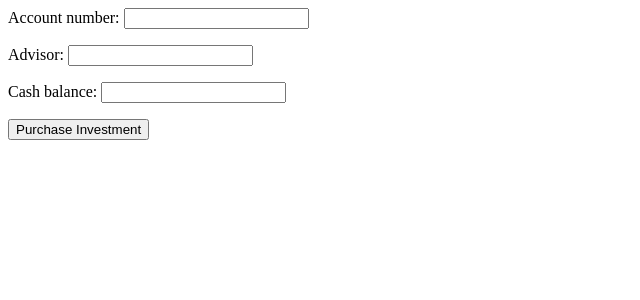
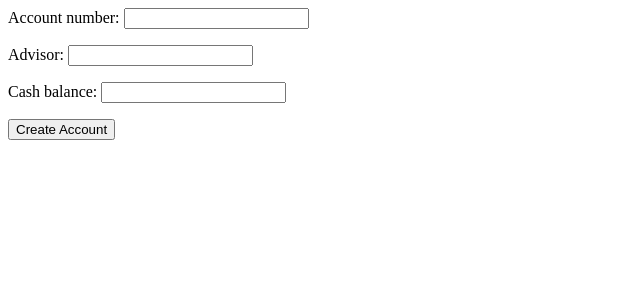
Before and after one commit to wayfarer1549/ecu-seng-6245-investment-tracker, a Django app: page /investments/account/new in a window 1280 px wide. Shown: the top 300 px of the page, without its empty margins (0-640 px from the left). Run offline with Django 3.2, Linux system fonts and the light colour scheme.

Commit message:
Fixed submit button value in Create Account template

```diff
--- a/investment_tracker/investmentservices/templates/investmentservices/create_account.html
+++ b/investment_tracker/investmentservices/templates/investmentservices/create_account.html
@@ -1,4 +1,4 @@
 <form method="post">{% csrf_token %}
     {{ form.as_p }}
-    <input type="submit" value="Purchase Investment">
+    <input type="submit" value="Create Account">
 </form>
```
